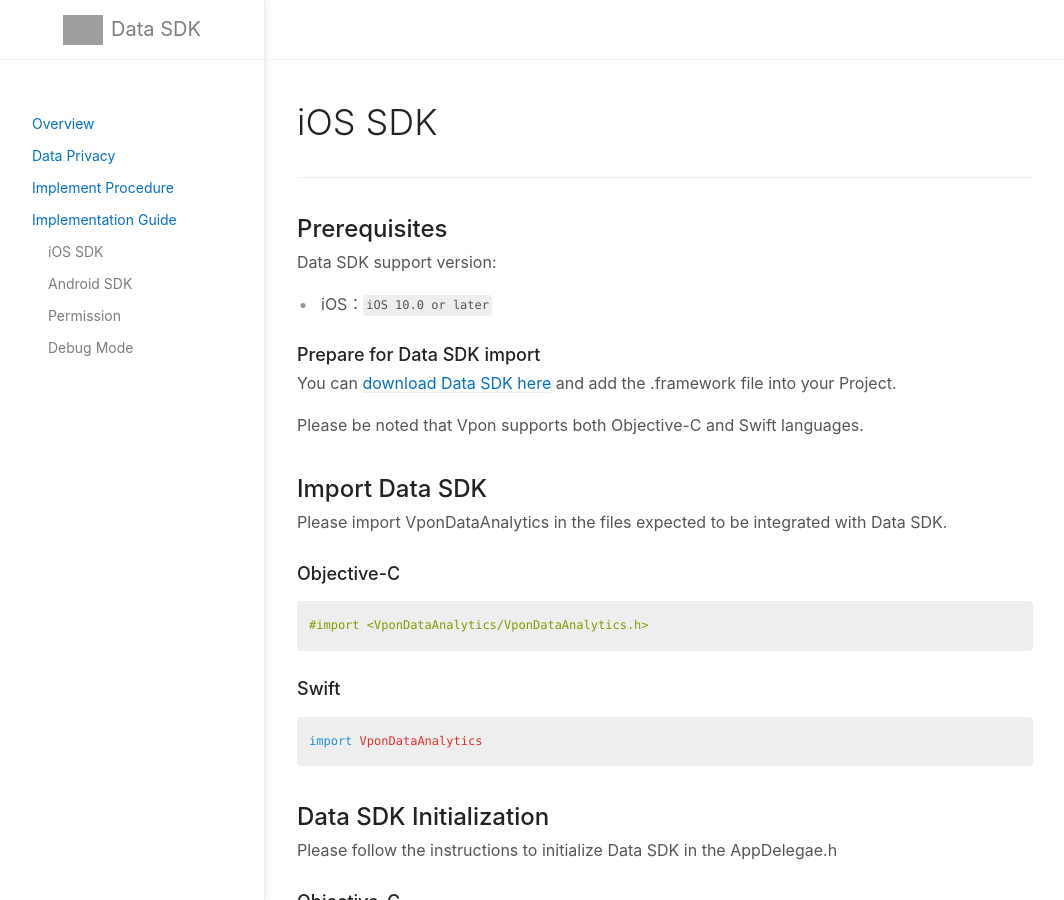
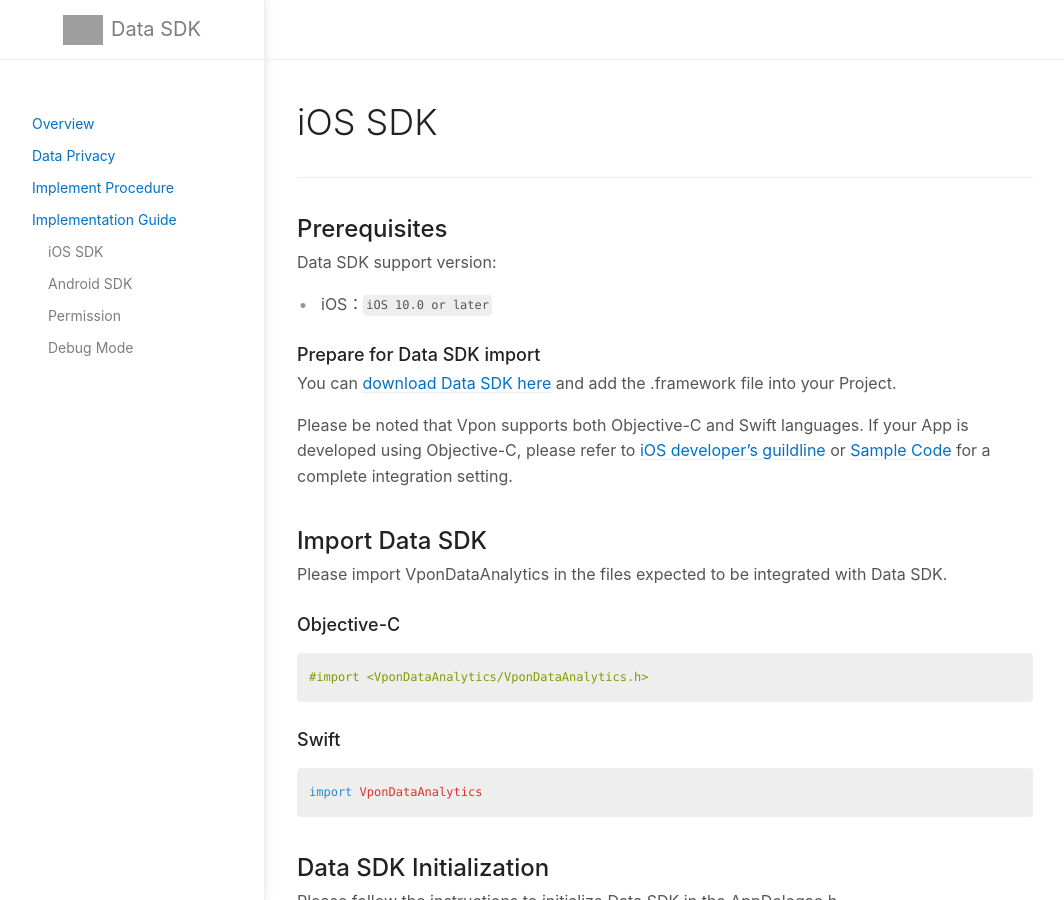
Before and after one commit to vpon-data/data-sdk, a Jekyll site: the page built from docs/ios.md, in a window 1280 px wide and 900 px high. Shown: the whole window, without its empty margins (107-1171 px from the left). Built offline with Jekyll 4.4.1, drawn with Linux system fonts in a browser that asks for light colours; grey boxes are pictures that could not be loaded.

Commit message:
Update ios.md

```diff
--- a/docs/ios.md
+++ b/docs/ios.md
@@ -21,7 +21,8 @@
 ### Prepare for Data SDK import
 You can [download Data SDK here][1] and add the .framework file into your Project.
 
-Please be noted that Vpon supports both Objective-C and Swift languages.
+Please be noted that Vpon supports both Objective-C and Swift languages. If your App is developed using Objective-C, please refer to [iOS developer's guildline](https://developer.apple.com/documentation/swift/imported_c_and_objective-c_apis/importing_swift_into_objective-c) or
+[Sample Code](https://github.com/vpon-sdk/Vpon-iOS-Analytics) for a complete integration setting.
 
 
 ## Import Data SDK
```
